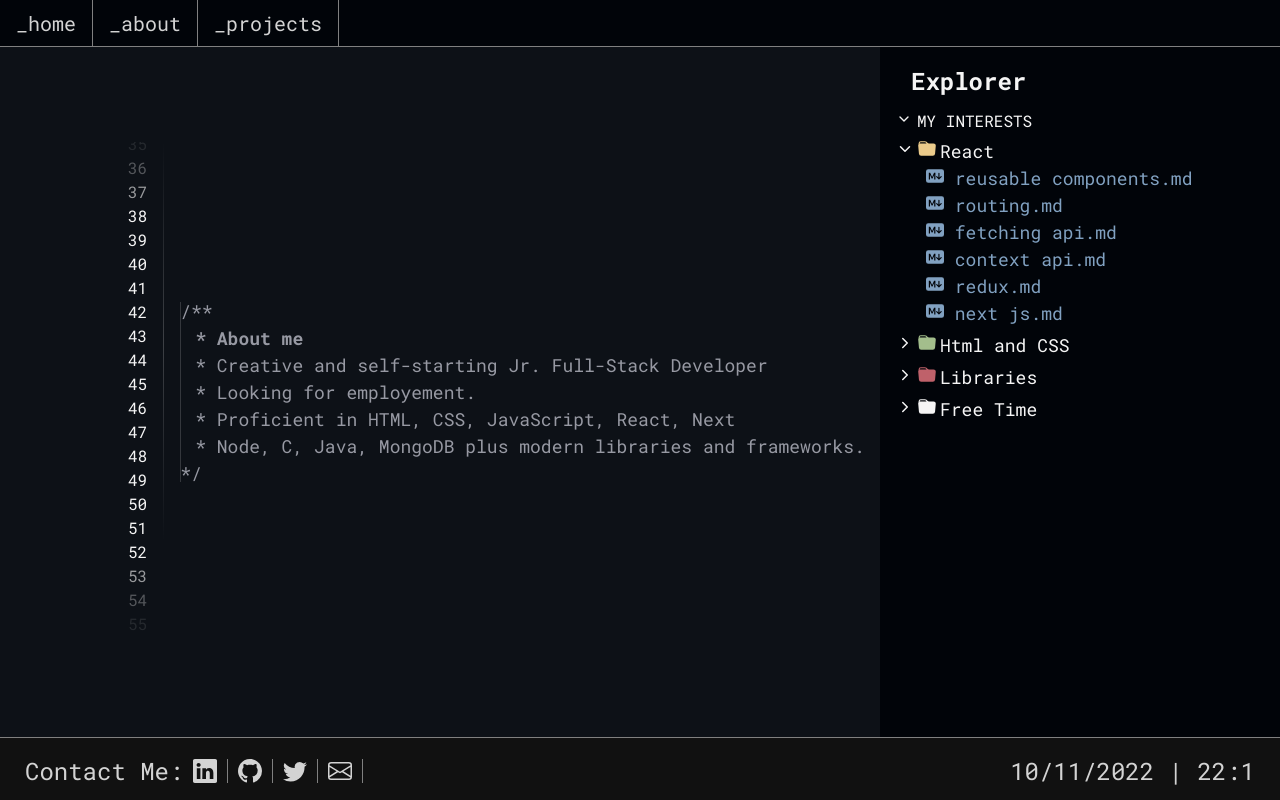
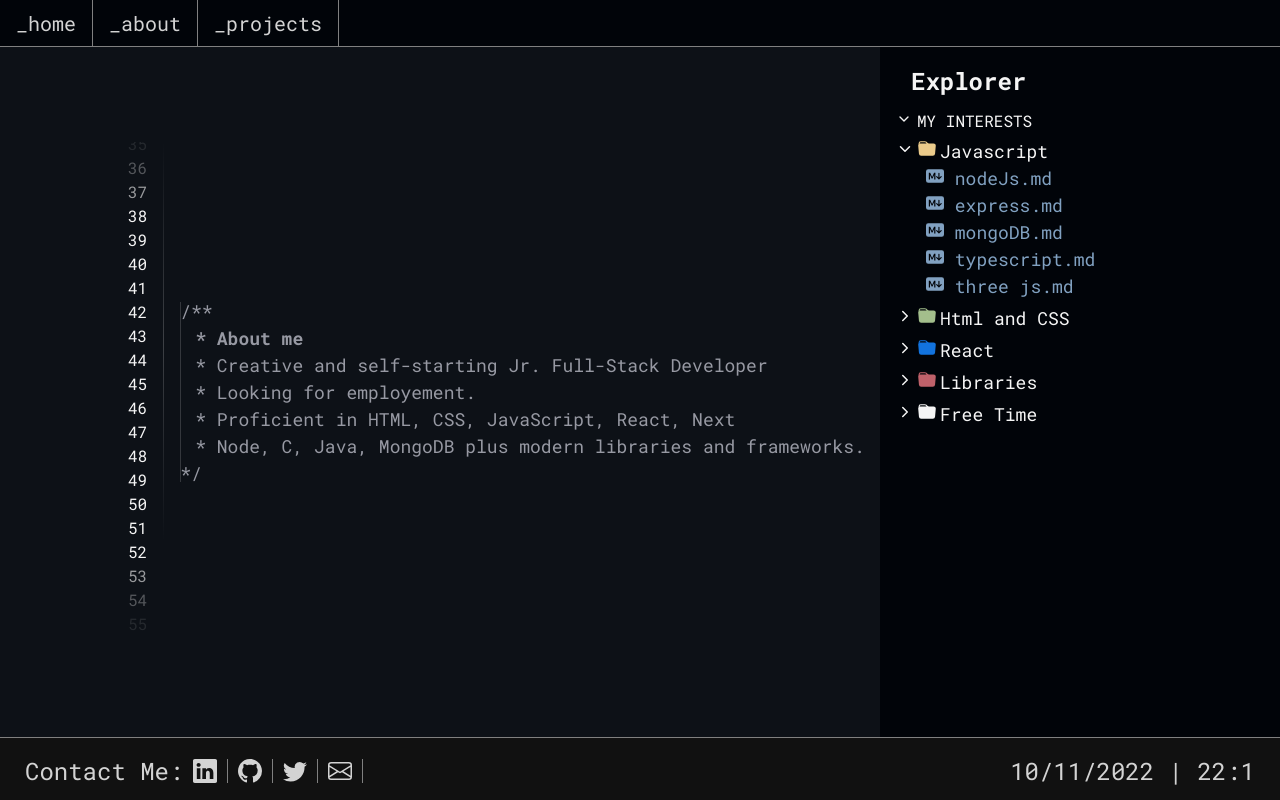
Before and after one commit to Andre-Macedo/am-portfolio, a Next.js app: page /about in a window 1280 px wide. Built offline with nearby package versions, Linux system fonts and the light colour scheme.

Commit message:
Add skill in AbouRightComponent.js

```diff
--- a/components/AboutRightComponent.jsx
+++ b/components/AboutRightComponent.jsx
@@ -45,16 +45,15 @@ const AboutRightComponent = () => {
                             </span>
                             <span style={{ marginLeft: "5px" }}>MY INTERESTS</span>
                             <SkillComponent
-                                skillName="React"
+                                skillName="Javascript"
                                 visible={true}
                                 color="rgb(235,203,139)"
                                 subSkill={[
-                                    "reusable components.md",
-                                    "routing.md",
-                                    "fetching api.md",
-                                    "context api.md",
-                                    "redux.md",
-                                    "next js.md"
+                                    "nodeJs.md",
+                                    "express.md",
+                                    "mongoDB.md",
+                                    "typescript.md",
+                                    "three js.md"
                                 ]}
                             />
                             <SkillComponent
@@ -64,6 +63,19 @@ const AboutRightComponent = () => {
                                 subSkill={[
                                     "responsive websties.md",
                                     "grid flexbox.md",
+                                    "scss.md",
+                                ]}
+                            />
+                            <SkillComponent
+                                skillName="React"
+                                visible={false}
+                                color="#1273de"
+                                subSkill={[
+                                    "reusable components.md",
+                                    "routing.md",
+                                    "fetching api.md",
+                                    "redux.md",
+                                    "next js.md",
                                 ]}
                             />
                             <SkillComponent
@@ -72,9 +84,9 @@ const AboutRightComponent = () => {
                                 color="rgb(191,97,106)"
                                 subSkill={[
                                     "material ui.md",
-                                    "bootstrap.md",
+                                    "chackra ui.md",
                                     "framer motion.md",
-                                    "three js.md"
+                                    "bootstrap.md"
                                 ]}
                             />
                             <SkillComponent
```
